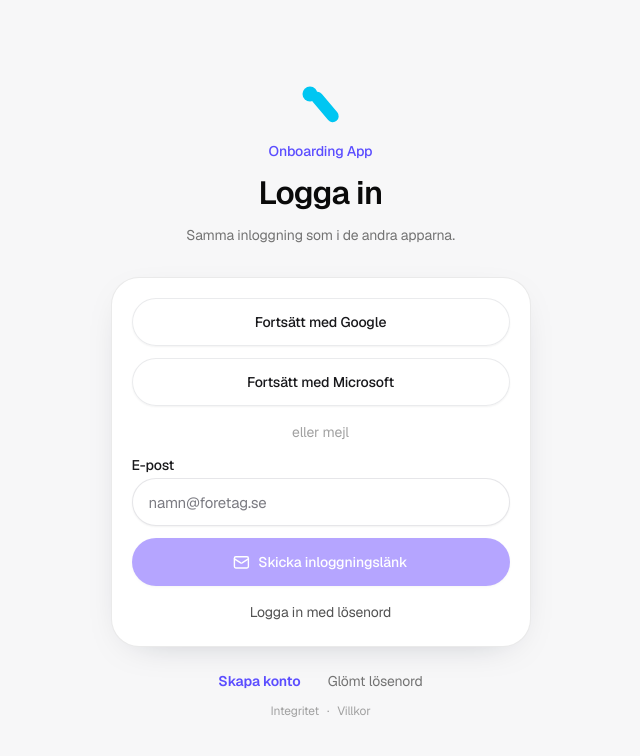
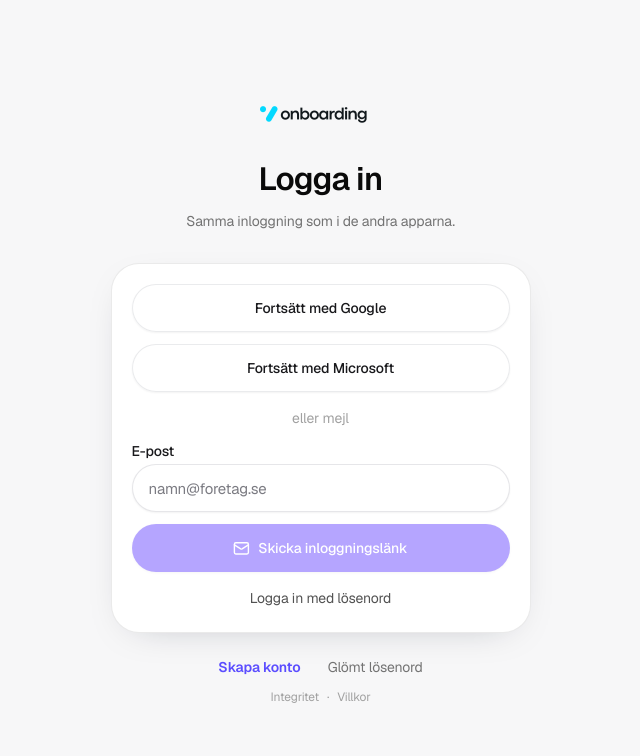
Before and after one commit to PaddeFTW/onboarding-app, a Next.js app: page /login in a window 1280 px wide. Shown: the top 756 px of the page, without its empty margins (312-952 px from the left). Built offline with nearby package versions, Linux system fonts and the light colour scheme; no server answers; the database is empty.

Commit message:
feat: use the real Onboarding logo on the login screen

```diff
--- a/components/auth/login-screen.tsx
+++ b/components/auth/login-screen.tsx
@@ -71,9 +71,8 @@
     <main className="flex min-h-dvh items-center justify-center bg-[#f7f7f8] px-4 py-10">
       <div className="w-full max-w-[420px]">
         <header className="mb-8 text-center">
-          <img alt="" className="mx-auto mb-3 size-12" src="/logo-mark.svg" />
-          <p className="text-sm font-medium text-[#5b4dff]">Onboarding App</p>
-          <h1 className="mt-2 text-[2rem] font-semibold tracking-tight text-neutral-950">Logga in</h1>
+          <img alt="Onboarding" className="mx-auto mb-5 h-10 w-auto" src="/onboarding-logo-light.png" />
+          <h1 className="text-[2rem] font-semibold tracking-tight text-neutral-950">Logga in</h1>
           <p className="mt-2 text-sm text-neutral-500">Samma inloggning som i de andra apparna.</p>
         </header>
         <section className="rounded-[28px] border border-neutral-200/80 bg-white p-4 shadow-[0_10px_40px_-24px_rgba(15,23,42,0.35)] sm:p-5">
```
Also changed, not shown: public/onboarding-logo-dark.png (added), public/onboarding-logo-light.png (added).
